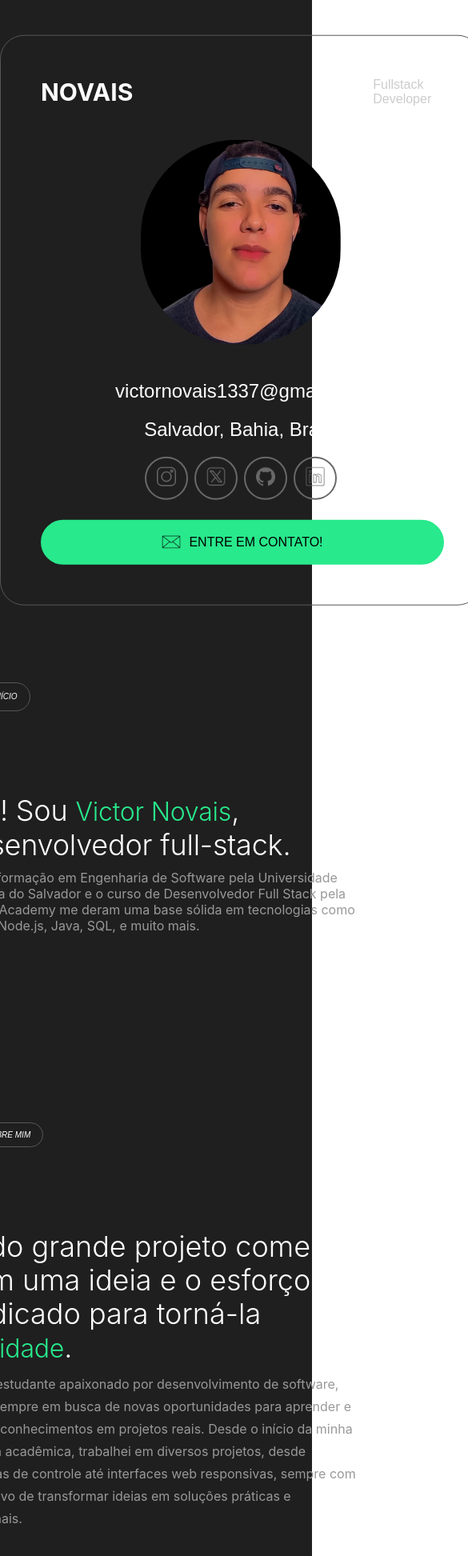
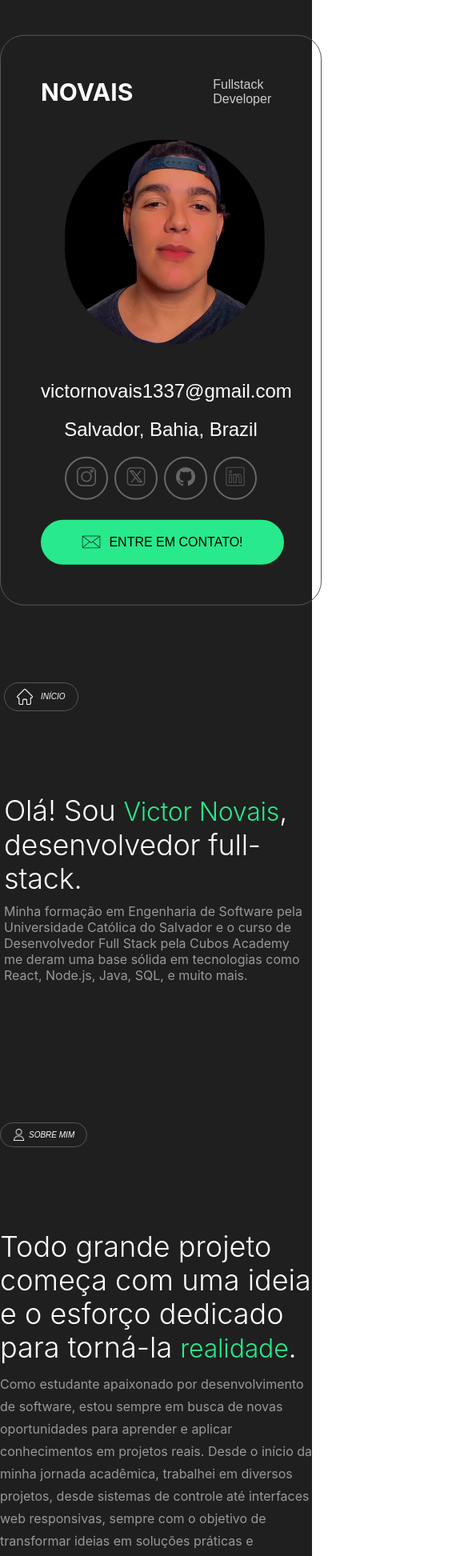
Before and after one commit to Victor-Novais/Portfolio-Victor-Novais, a React (Create React App) app in the folder portfolio/: page / in a window 390 px wide. Shown: the top 1945 px of the page at 80% size, 585 px wide, since content can reach past the window. Built offline with nearby package versions, Linux system fonts and the light colour scheme; the HTML template or start-up script is replaced by a standard one.

Commit message:
up 450px

```diff
--- a/portfolio/src/pages/about/about.css
+++ b/portfolio/src/pages/about/about.css
@@ -99,3 +99,44 @@
     margin-right: 5px;
   }
 }
+
+@media (max-width: 450px) {
+  .hero-about {
+    width: 390px;
+
+    margin-top: -350px;
+  }
+
+  .text-about {
+    width: 100%;
+    font-size: 36px;
+    line-height: 42px;
+    margin-top: 50px;
+    margin-bottom: 10px;
+  }
+
+  .span-about {
+    width: 100%;
+  }
+
+  .span-about span {
+    font-size: 16px;
+    line-height: 28px;
+  }
+
+  .span-text-about {
+    font-size: 32px;
+    line-height: 40px;
+  }
+
+  .hero-h4-about {
+    font-size: 10px;
+    padding: 7px 15px;
+    margin-top: 30px;
+  }
+
+  .hero-h4-about img {
+    width: 15px;
+    margin-right: 5px;
+  }
+}
--- a/portfolio/src/pages/contact-resume/contact.css
+++ b/portfolio/src/pages/contact-resume/contact.css
@@ -148,10 +148,28 @@ a {
     margin-top: 400px;
   }
   .perfil {
-    margin-left: 25%;
+    margin-left: 20%;
   }
   .contact-header {
     max-width: 80%;
     gap: 300px;
   }
 }
+
+@media (max-width: 450px) {
+  .contact-bar {
+    position: relative;
+    width: 300px;
+    left: 0;
+    margin: auto;
+    top: 0;
+    margin-top: 400px;
+  }
+  .perfil {
+    margin-left: 10%;
+  }
+  .contact-header {
+    max-width: 80%;
+    gap: 100px;
+  }
+}
--- a/portfolio/src/pages/contact/contact.css
+++ b/portfolio/src/pages/contact/contact.css
@@ -159,3 +159,9 @@ label span {
     width: 500px;
   }
 }
+
+@media (max-width: 640px) {
+  .hero-contact {
+    width: 300px;
+  }
+}
--- a/portfolio/src/pages/portfolio/portfolio.css
+++ b/portfolio/src/pages/portfolio/portfolio.css
@@ -171,7 +171,7 @@
 @media (max-width: 640px) {
   .hero-portfolio {
     width: 500px;
-    margin-top: 50px; /* Ajusta o espaçamento superior */
+    margin-top: 50px;
   }
 
   .portfolio-item-1,
@@ -214,3 +214,51 @@
     font-size: 12px;
   }
 }
+
+@media (max-width: 450px) {
+  .hero-portfolio {
+    width: 300px;
+    margin-top: 50px;
+  }
+
+  .portfolio-item-1,
+  .portfolio-item-2,
+  .portfolio-item-3 {
+    width: 300px;
+    height: 200px;
+    margin-bottom: 20px;
+    margin-left: -25px;
+  }
+
+  .image-box img {
+    width: 88%;
+    margin-top: 20px;
+  }
+
+  .content-box {
+    width: 280px;
+    padding: 15px;
+    margin-top: 80px;
+    transform: translateY(10px);
+  }
+
+  .portfolio-title {
+    font-size: 24px;
+  }
+
+  .seta-ir {
+    width: 20px;
+    margin-left: 85%;
+    margin-top: -10px;
+  }
+
+  .skill-project {
+    bottom: 15px;
+    left: 10px;
+  }
+
+  .skill-project li {
+    padding: 4px 10px;
+    font-size: 12px;
+  }
+}
--- a/portfolio/src/pages/presentation/presentation.css
+++ b/portfolio/src/pages/presentation/presentation.css
@@ -82,3 +82,32 @@
     margin-top: 30px;
   }
 }
+@media (max-width: 450px) {
+  .hero-presentation {
+    width: 380px;
+    margin-top: -290px;
+  }
+
+  .text-apresentation {
+    width: 100%;
+    font-size: 36px;
+    line-height: 42px;
+    margin-bottom: 10px;
+    margin-top: 50px;
+  }
+
+  .span-name {
+    font-size: 32px;
+    line-height: 40px;
+  }
+
+  .span-apresentation {
+    font-size: 16px;
+  }
+
+  .hero-h4 {
+    font-size: 10px;
+    padding: 7px 15px;
+    margin-top: 30px;
+  }
+}
--- a/portfolio/src/pages/skills/skills.css
+++ b/portfolio/src/pages/skills/skills.css
@@ -101,3 +101,14 @@ p {
     width: 500px;
   }
 }
+@media (max-width: 450px) {
+  .hero-skills {
+    width: 400px;
+    margin-top: -300px;
+  }
+  .row-skills {
+    width: 480px;
+    gap: 30px;
+    margin-left: -10px;
+  }
+}
```
Also changed, not shown: portfolio/src/pages/skills/skills.jsx (+24 -24 lines).
